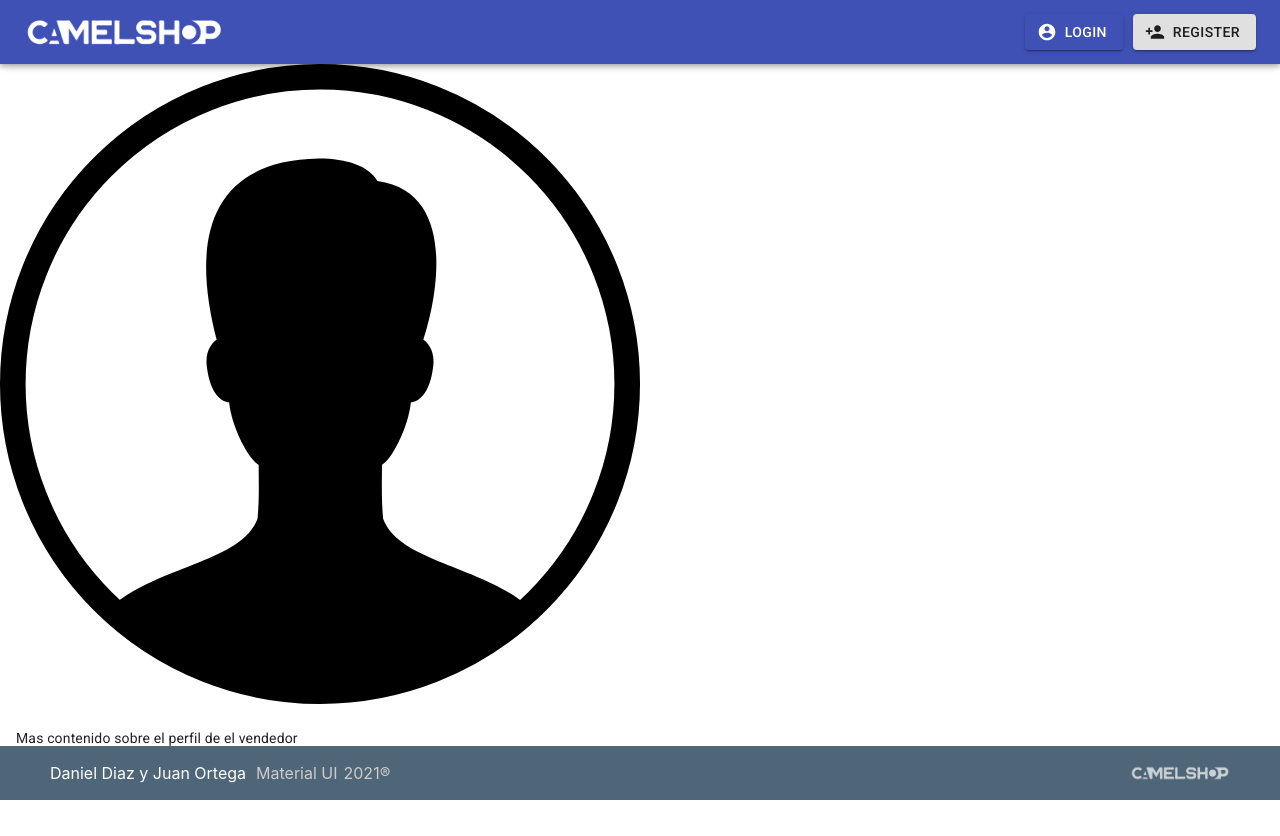
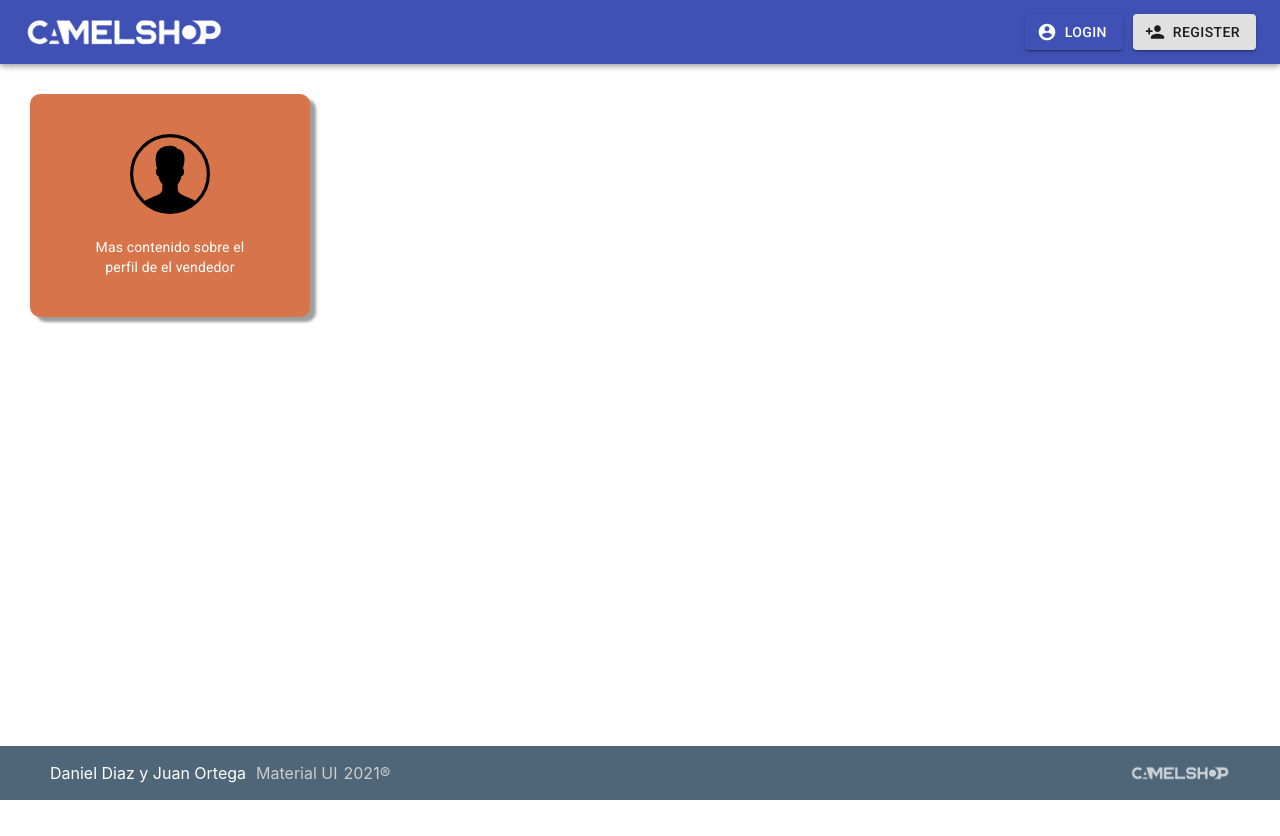
Before and after one commit to JuanOrtega1186/frontReact, a React (Create React App) app: page /sellerProfile in a window 1280 px wide. After the commit the page ends 800 px from the top, so only its background shows below. Built offline with nearby package versions, Linux system fonts and the light colour scheme.

Commit message:
Se arregla sellerprofile

```diff
--- a/src/Components/Navbar.jsx
+++ b/src/Components/Navbar.jsx
@@ -4,7 +4,8 @@ import AccountCircleIcon from "@material-ui/icons/AccountCircle";
 import PersonAddIcon from "@material-ui/icons/PersonAdd";
 import { NavLink } from "react-router-dom";
 import companyLogo from "../Assets/camelshop.png";
-import LoginPage from '../Components/LoginPage';
+import CustomerProfile from "../Components/CustomerProfile";
+
 
 const useStyles = makeStyles((theme) => ({
   offset: theme.mixins.toolbar,
@@ -62,7 +63,7 @@ const Logout = (props) => {
     <div>
     <NavLink  to="/">
     <Button
-        onClick={()=> LoginPage()}
+        onClick={()=> CustomerProfile()}
         variant="contained"
         color="primary"
       >
--- a/src/Components/SellerProfile.jsx
+++ b/src/Components/SellerProfile.jsx
@@ -4,36 +4,50 @@ import profileImage from "../Assets/user.svg";
 import { makeStyles, Card, CardContent, Typography } from "@material-ui/core";
 
 const useStyles = makeStyles((theme) => ({
-  offset: theme.mixins.toolbar,
   container: {
-    display: "flex",
+    maxWidth: '280px',
+    backgroundColor: '#d77449',
+    margin: '30px',
+    display: 'flex',
+    flexDirection: 'column',
+    borderRadius: '10px',
+    padding: '40px',
+    alignItems: 'center',
+    boxShadow: '6px 5px 3px #9E9E9E'
   },
   card: {
-    maxWidth: 300,
-    margin: 24,
+    textAlign: 'center',
+    paddingBottom: '0 !important',
+    color: '#fff',
+  },
+  logo: {
+    width: '80px',
+    height: '80px',
+    fill: '#fff',
+  },
+  name: {
+    fontWeight: 'bold',
+    fontSize: '26px',
+  },
+  info: {
+    fontWeight: 'bold',
+    fontSize: '20px',
   },
 }));
 
 const SellerProfile = () => {
   const classes = useStyles();
   return (
-    <>
-      <Card sx={{ maxWidth: 34 }}>
-        <>
-          <img
-            src={profileImage}
-            alt={"logo"}
-            style={{ width: "50%", height: "50%" }}
-          />
-        </>
-        <CardContent>
-          <Typography gutterBottom variant="h5" component="div">
+    <Card className={classes.container}>
+      <img src={profileImage} alt={"logo"} className={classes.logo} />
+      <CardContent className={classes.card}>
+        <Typography className={classes.name} variant="h5" component="div">
           {localStorage.getItem("name")}
         </Typography>
-          <Typography gutterBottom variant="h5" component="div">
+        <Typography className={classes.info} variant="h5" component="div">
           {localStorage.getItem("city")}
         </Typography>
-          <Typography gutterBottom variant="h5" component="div">
+        <Typography className={classes.info} gutterBottom variant="h5" component="div">
           {localStorage.getItem("country")}
         </Typography>
         <Typography variant="body2" color="text.secondary">
@@ -41,8 +55,6 @@ const SellerProfile = () => {
         </Typography>
       </CardContent>
     </Card>
-      <div className={classes.offset}></div>
-    </>
   );
 };
 
```
Lines whose indentation alone changed are shown as unchanged.
